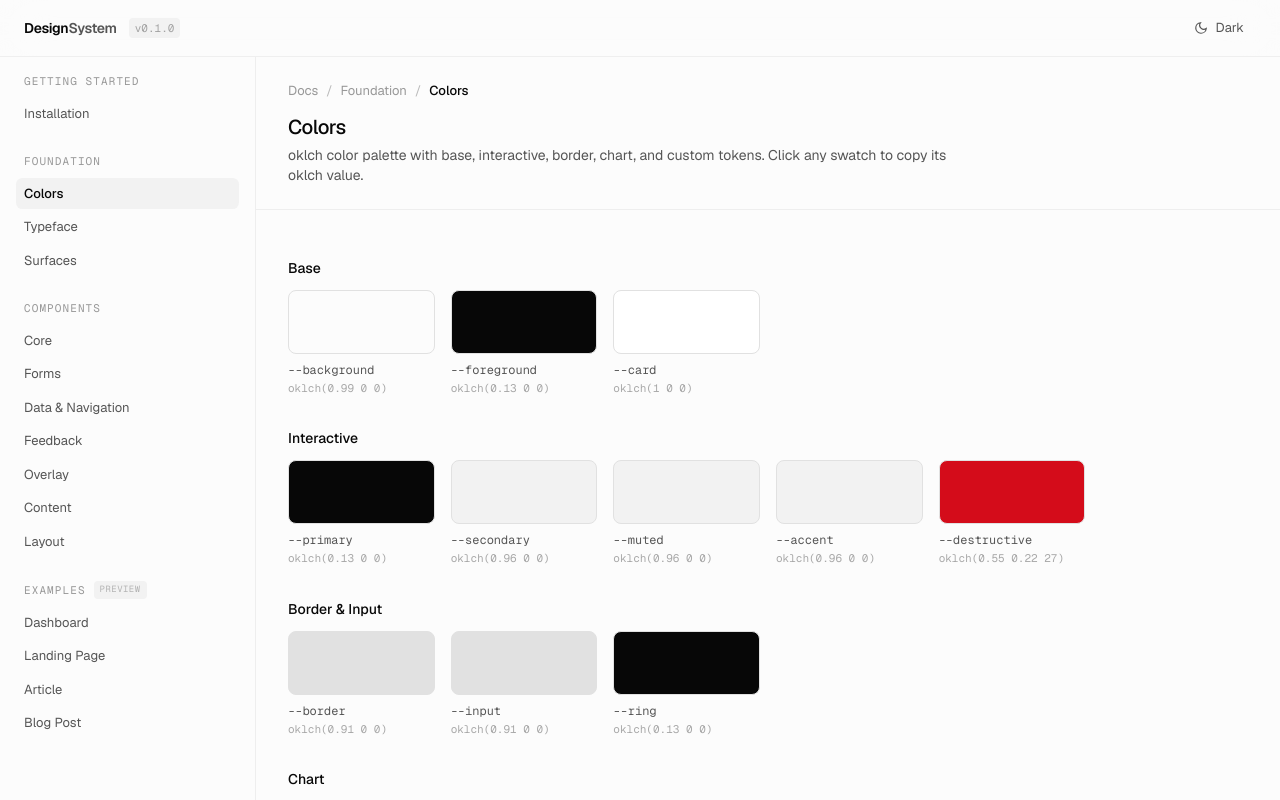
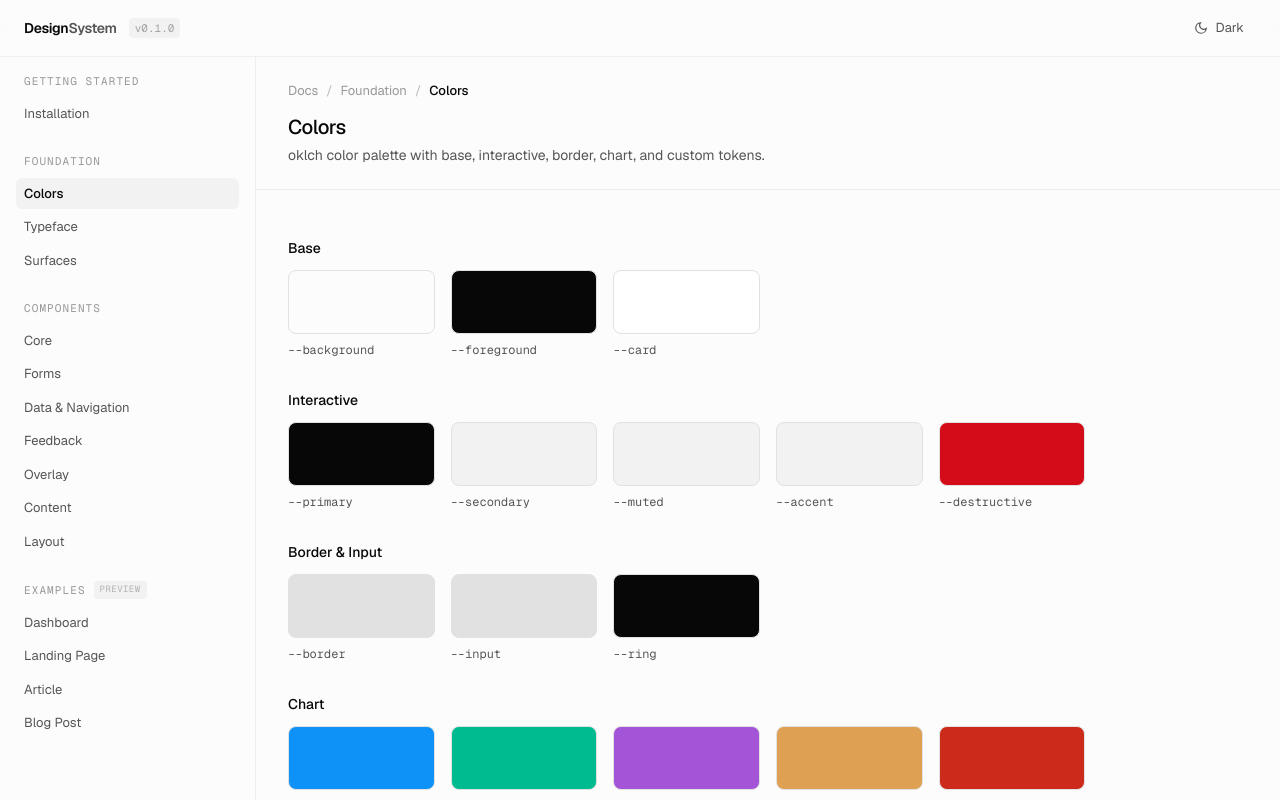
Before and after one commit to kawus/design-system, a Next.js app: page / in a window 1280 px wide. Both pictures are taken after a click on the button "Colors". Shown: the top 800 px of the page. Built offline with nearby package versions, Linux system fonts and the light colour scheme.

Commit message:
refactor: simplify color swatches to just swatch + variable name
Removes oklch values, hover effects, and click-to-copy. Clean display only.

Co-Authored-By: Claude Opus 4.6 (1M context) <noreply@anthropic.com>

```diff
--- a/src/app/page.tsx
+++ b/src/app/page.tsx
@@ -51,7 +51,7 @@ const sidebarGroups: SidebarGroup[] = [
         id: "colors",
         label: "Colors",
         component: ColorsShowcase,
-        description: "oklch color palette with base, interactive, border, chart, and custom tokens. Click any swatch to copy its oklch value.",
+        description: "oklch color palette with base, interactive, border, chart, and custom tokens.",
       },
       {
         id: "typeface",
--- a/src/components/showcase/colors.tsx
+++ b/src/components/showcase/colors.tsx
@@ -1,48 +1,17 @@
 "use client";
 
-import { useEffect, useState, useCallback } from "react";
 import { cn } from "@/lib/utils";
 
-/* ─── Read the raw CSS variable value ─── */
-function getOklchValue(varName: string): string {
-  return getComputedStyle(document.documentElement)
-    .getPropertyValue(varName)
-    .trim() || "–";
-}
-
-/* ─── Color swatch — value shown below, click to copy ─── */
 function Swatch({ name, cssVar }: { name: string; cssVar: string }) {
-  const [value, setValue] = useState<string>("");
-  const [copied, setCopied] = useState(false);
-
-  useEffect(() => {
-    setValue(getOklchValue(name));
-  }, [name]);
-
-  const handleClick = useCallback(() => {
-    const raw = getOklchValue(name);
-    navigator.clipboard.writeText(`oklch(${raw})`);
-    setCopied(true);
-    setTimeout(() => setCopied(false), 1500);
-  }, [name]);
-
   return (
-    <div
-      className="flex flex-col gap-2 cursor-pointer group"
-      onClick={handleClick}
-    >
+    <div className="flex flex-col gap-2">
       <div
         className={cn(
-          "h-16 w-full rounded-lg border border-border transition-shadow group-hover:ring-2 group-hover:ring-ring/30",
+          "h-16 w-full rounded-lg border border-border",
           cssVar
         )}
       />
-      <div className="flex flex-col gap-0.5">
-        <span className="font-mono text-xs text-muted-foreground">{name}</span>
-        <span className="font-mono text-[11px] text-muted-foreground/50">
-          {copied ? "Copied!" : value}
-        </span>
-      </div>
+      <span className="font-mono text-xs text-muted-foreground">{name}</span>
     </div>
   );
 }
```
